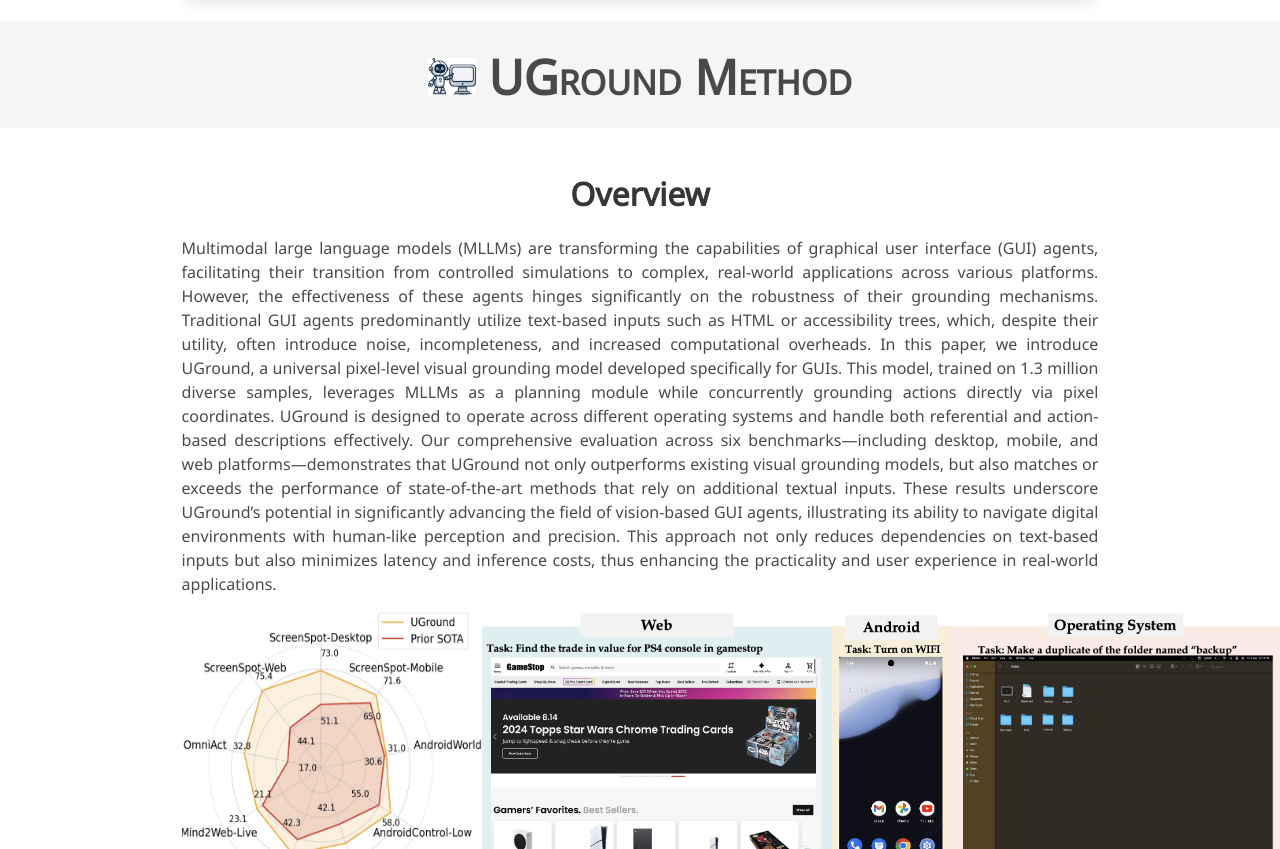
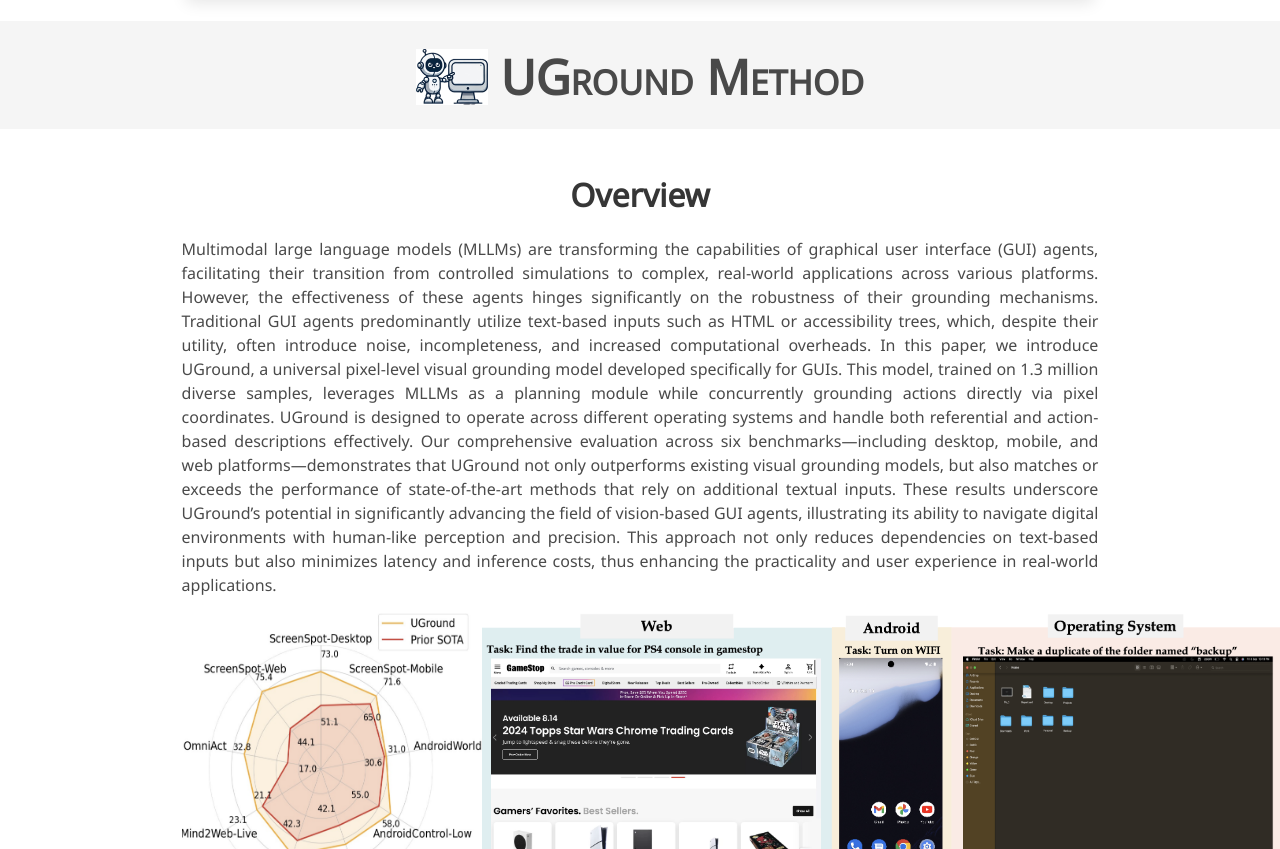
Before and after one commit to OSU-NLP-Group/UGround, a plain HTML site: page index.html in a window 1280 px wide. Shown: the part 980-1829 px from the top of the page. Drawn offline with nearby package versions, Linux system fonts and the light colour scheme; a script that the page names is missing; some icons are missing; a web font is replaced by a local one.

```diff
--- a/index.html
+++ b/index.html
@@ -222,7 +222,7 @@
 <section class="hero is-light is-small">
   <div class="hero-body has-text-centered">
   <h1 class="title is-1 mmmu">
-    <img src="static/images/uground-icon.png" style="width:1em;vertical-align: middle" alt="Logo"/>
+    <img src="static/images/uground-icon.png" style="width:1.5em;vertical-align: middle" alt="Logo"/>
     <span class="mmmu" style="vertical-align: middle">UGround Method</span>
   </h1>
   </div>
```
